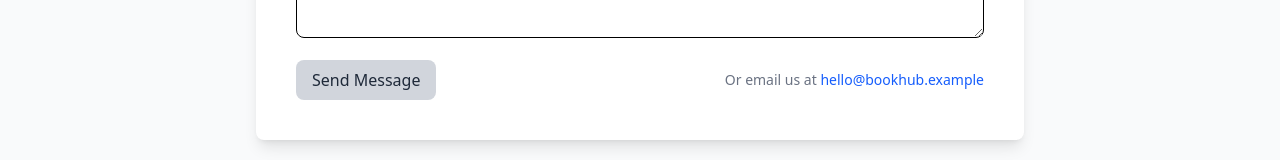
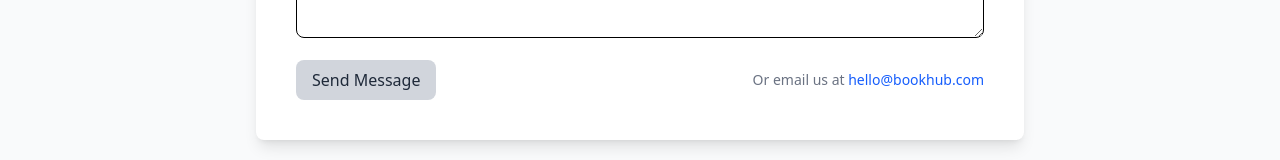
Before and after one commit to Sheesikram/Book-Recommendation-system, a React (Vite) app in the folder Book-frontend/: page /contact in a window 1280 px wide. Shown: the part 540-700 px from the top of the page. Built offline with nearby package versions, Linux system fonts and the light colour scheme.

Commit message:
Update Contact.jsx

```diff
--- a/Book-frontend/src/Components/Contact.jsx
+++ b/Book-frontend/src/Components/Contact.jsx
@@ -67,7 +67,7 @@ const Contact = () => {
                         <button type="submit" className="px-4 py-2 bg-gray-300 text-gray-800 rounded-lg hover:bg-gray-400 transition">
                             Send Message
                         </button>
-                        <div className="text-sm text-gray-500">Or email us at <a className="text-blue-600" href="mailto:hello@bookhub.example">hello@bookhub.example</a></div>
+                        <div className="text-sm text-gray-500">Or email us at <a className="text-blue-600" href="mailto:hello@bookhub.example">hello@bookhub.com</a></div>
                     </div>
                 </form>
             </div>
```
